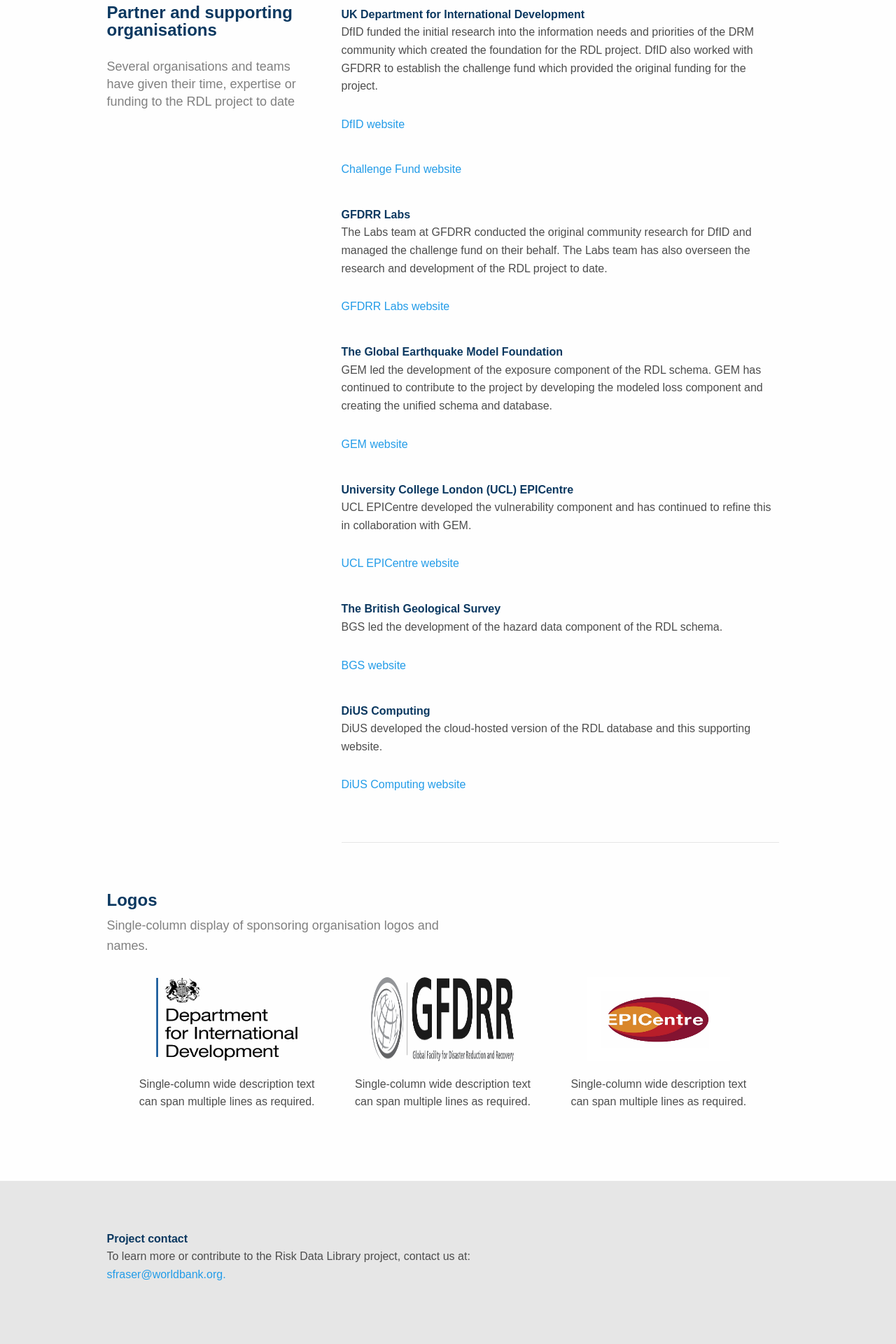
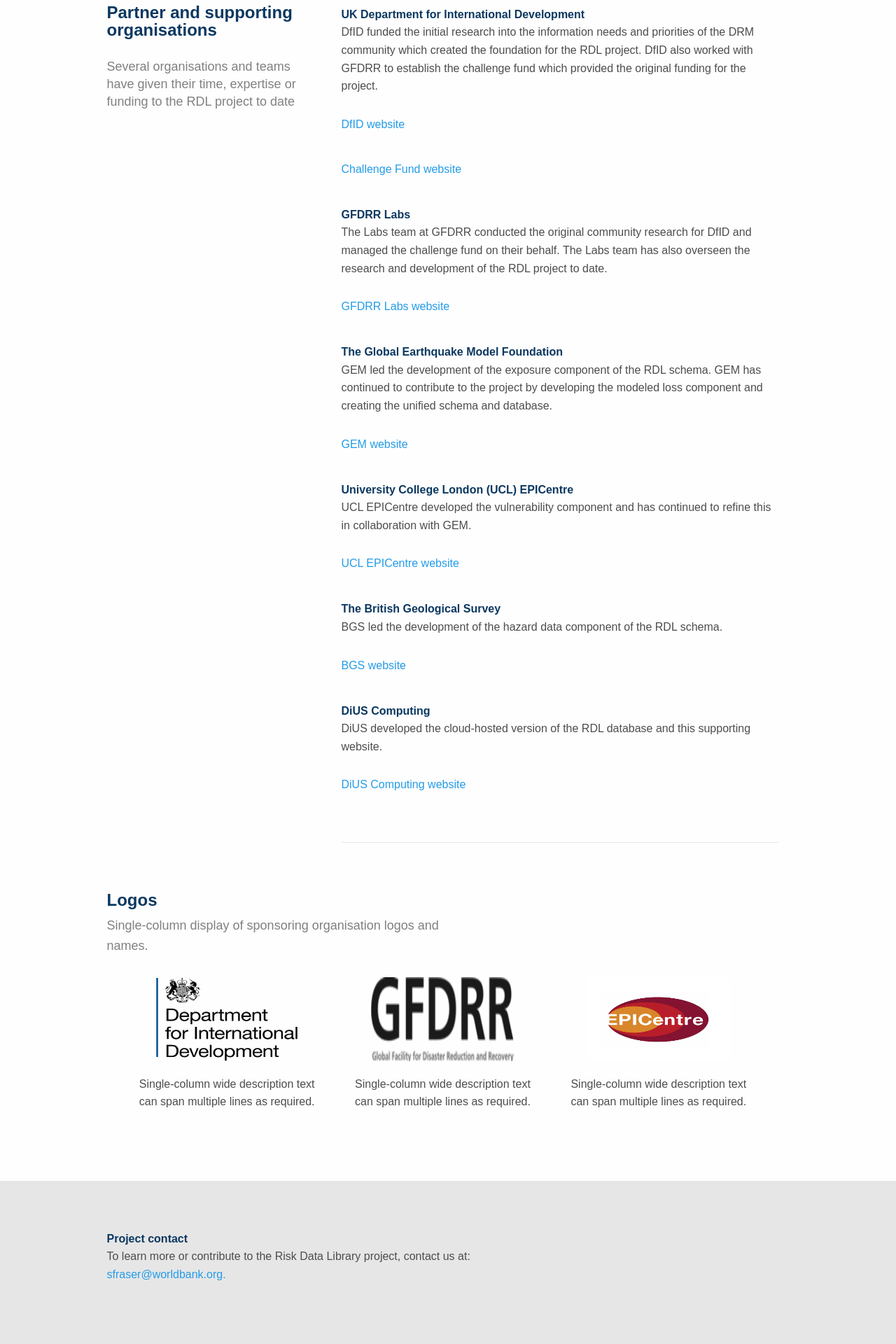
Before and after one commit to GFDRR/risk-data-library.github.io, a Jekyll site: the page built from project.html, in a window 1280 px wide. Shown: the part 1097-3017 px from the top of the page at 70% size. Built offline with Jekyll 4.4.1, drawn with Linux system fonts in a browser that asks for light colours; nearby versions of some CDN libraries.

Commit message:
chore: add resized images

```diff
--- a/project.html
+++ b/project.html
@@ -138,7 +138,7 @@
       </figure>
       <figure class="individual-logo-container">
         <a href="https://www.gfdrr.org/en/gfdrr-labs" class="link" title="GFDRR" target="_blank">
-          <img src="assets/images/logo_partners/logo-gfdrr.png"  class="logo-image">
+          <img src="assets/images/logo_partners/logo-gfdrr-resized.png"  class="logo-image">
         </a>
         <figcaption class="reusable-font-regular">
           Single-column wide description text can span multiple lines as required.
```
Also changed, not shown: assets/images/logo_partners/logo-gfdrr-crop-small.png (added), assets/images/logo_partners/logo-gfdrr-crop.png (added), assets/images/logo_partners/logo-gfdrr-resized.png (added), assets/images/logo_partners/logo-gfdrr-small.png (added), assets/images/test.jpg (deleted).
